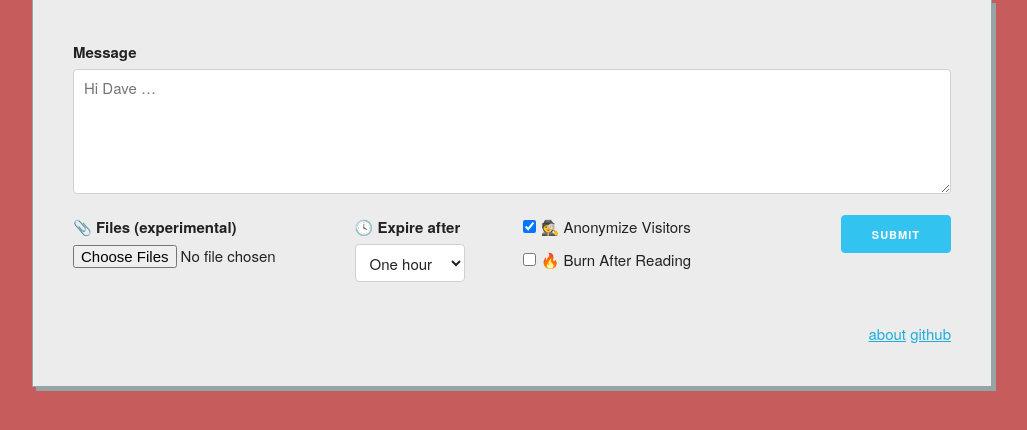
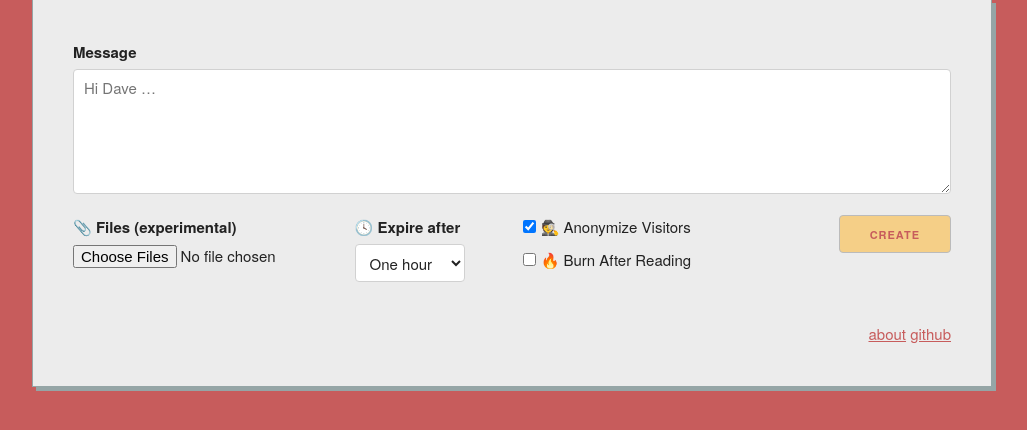
Before and after one commit to Tethik/burn-after-reading, a Flask app: page / in a window 1280 px wide. Shown: the part 170-600 px from the top of the page, without its empty margins (128-1155 px from the left). Run offline with Flask 2, Linux system fonts and the light colour scheme.

Commit message:
remove all blue colors, stick to orange and red instead.

```diff
--- a/burn/static/burn.css
+++ b/burn/static/burn.css
@@ -16,9 +16,9 @@ footer {
 
 #content {
   padding: 40px;
-  border: 1px solid #95A5A6;
-  background-color: #ECECEC;
-  box-shadow: 4px 4px #95A5A6;
+  border: 1px solid #95a5a6;
+  background-color: #ececec;
+  box-shadow: 4px 4px #95a5a6;
   margin-bottom: 50px;
 }
 
@@ -27,8 +27,12 @@ footer {
 }
 
 @keyframes flash {
-  50% {opacity:0;}
-  100% {opacity:1;}
+  50% {
+    opacity: 0;
+  }
+  100% {
+    opacity: 1;
+  }
 }
 
 .flash {
@@ -36,11 +40,11 @@ footer {
 }
 
 .msg {
-   background-color: #4183D7;
-   border-radius: 5px;
-   padding: 5px;
-   margin-bottom: 15px;
-   padding-left: 10px;
+  background-color: #f5cf87;
+  border-radius: 5px;
+  padding: 5px;
+  margin-bottom: 15px;
+  padding-left: 10px;
 }
 
 .warning {
@@ -52,8 +56,19 @@ footer {
 }
 
 .button-burn {
-  background-color: #C75C5C;
+  background-color: #c75c5c;
   color: #f5cf87;
+}
+
+.button-create,
+.button-copy {
+  background-color: #f5cf87;
+  color: #c75c5c;
+}
+
+.button-create:hover,
+.button-copy:hover {
+  color: #c75c5c;
 }
 
 .right-align {
@@ -61,8 +76,7 @@ footer {
 }
 
 .visitor-box {
-  margin-top:25px;
-
+  margin-top: 25px;
 }
 
 .visitor-table {
@@ -74,3 +88,8 @@ footer {
   font-size: 6pt;
   color: grey;
 }
+
+a,
+a:hover {
+  color: #c75c5c;
+}
--- a/burn/templates/index.html
+++ b/burn/templates/index.html
@@ -16,13 +16,7 @@
         ({{ file_bytes + used_bytes }} / {{ maxlength }})
       </span>
     </label>
-    <textarea
-      class="u-full-width"
-      id="thebox"
-      name="message"
-      placeholder="Hi Dave …"
-      ng-model="message"
-    ></textarea>
+    <textarea class="u-full-width" id="thebox" name="message" placeholder="Hi Dave …" ng-model="message"></textarea>
 
     <div class="row">
       <div class="nine columns">
@@ -59,9 +53,7 @@
 
             <div>
               <input type="checkbox" ng-model="burn_after_reading" />
-              <span
-                class="label-body"
-                title="The message will be deleted by the server after the first read."
+              <span class="label-body" title="The message will be deleted by the server after the first read."
                 >🔥 Burn After Reading</span
               >
             </div>
@@ -70,12 +62,9 @@
       </div>
 
       <div class="three columns right-align">
-        <input
-          class="button-primary"
-          value="Submit"
-          type="submit"
-          ng-click="send(message)"
-        />
+        <button class="button-create" ng-click="send(message)">
+          Create
+        </button>
       </div>
     </div>
   </div>
@@ -86,8 +75,7 @@
 
   <div id="step3" ng-show="step == 3">
     <p>
-      Your message has been encrypted and stored. Here is the url which you need
-      to share the message:
+      Your message has been encrypted and stored. Here is the url which you need to share the message:
     </p>
     <input
       type="text"
--- a/burn/templates/layout.html
+++ b/burn/templates/layout.html
@@ -1,29 +1,29 @@
-<!DOCTYPE HTML>
+<!DOCTYPE html>
 <html>
   <head>
     <!-- Mobile Specific Metas
   –––––––––––––––––––––––––––––––––––––––––––––––––– -->
-  <meta name="viewport" content="width=device-width, initial-scale=1">
+    <meta name="viewport" content="width=device-width, initial-scale=1" />
     <meta name="robots" content="none" />
 
-  <link rel="apple-touch-icon" sizes="57x57" href="/static/apple-icon-57x57.png">
-  <link rel="apple-touch-icon" sizes="60x60" href="/static/apple-icon-60x60.png">
-  <link rel="apple-touch-icon" sizes="72x72" href="/static/apple-icon-72x72.png">
-  <link rel="apple-touch-icon" sizes="76x76" href="/static/apple-icon-76x76.png">
-  <link rel="apple-touch-icon" sizes="114x114" href="/static/apple-icon-114x114.png">
-  <link rel="apple-touch-icon" sizes="120x120" href="/static/apple-icon-120x120.png">
-  <link rel="apple-touch-icon" sizes="144x144" href="/static/apple-icon-144x144.png">
-  <link rel="apple-touch-icon" sizes="152x152" href="/static/apple-icon-152x152.png">
-  <link rel="apple-touch-icon" sizes="180x180" href="/static/apple-icon-180x180.png">
-  <link rel="icon" type="image/png" sizes="192x192"  href="/static/android-icon-192x192.png">
-  <link rel="icon" type="image/png" sizes="32x32" href="/static/favicon-32x32.png">
-  <link rel="icon" type="image/png" sizes="96x96" href="/static/favicon-96x96.png">
-  <link rel="icon" type="image/png" sizes="16x16" href="/static/favicon-16x16.png">
-  <meta name="msapplication-TileColor" content="#ffffff">
-  <meta name="msapplication-TileImage" content="/static/ms-icon-144x144.png">
-  <meta name="theme-color" content="#ffffff">
+    <link rel="apple-touch-icon" sizes="57x57" href="/static/apple-icon-57x57.png" />
+    <link rel="apple-touch-icon" sizes="60x60" href="/static/apple-icon-60x60.png" />
+    <link rel="apple-touch-icon" sizes="72x72" href="/static/apple-icon-72x72.png" />
+    <link rel="apple-touch-icon" sizes="76x76" href="/static/apple-icon-76x76.png" />
+    <link rel="apple-touch-icon" sizes="114x114" href="/static/apple-icon-114x114.png" />
+    <link rel="apple-touch-icon" sizes="120x120" href="/static/apple-icon-120x120.png" />
+    <link rel="apple-touch-icon" sizes="144x144" href="/static/apple-icon-144x144.png" />
+    <link rel="apple-touch-icon" sizes="152x152" href="/static/apple-icon-152x152.png" />
+    <link rel="apple-touch-icon" sizes="180x180" href="/static/apple-icon-180x180.png" />
+    <link rel="icon" type="image/png" sizes="192x192" href="/static/android-icon-192x192.png" />
+    <link rel="icon" type="image/png" sizes="32x32" href="/static/favicon-32x32.png" />
+    <link rel="icon" type="image/png" sizes="96x96" href="/static/favicon-96x96.png" />
+    <link rel="icon" type="image/png" sizes="16x16" href="/static/favicon-16x16.png" />
+    <meta name="msapplication-TileColor" content="#ffffff" />
+    <meta name="msapplication-TileImage" content="/static/ms-icon-144x144.png" />
+    <meta name="theme-color" content="#ffffff" />
 
-  <!-- FONT
+    <!-- CSS
   –––––––––––––––––––––––––––––––––––––––––––––––––– -->
     <link rel="stylesheet" href="/static/normalize.css" />
     <link rel="stylesheet" href="/static/skeleton.css" />
@@ -39,13 +39,11 @@
     <div class="container" id="main">
       <header>
         <a href="/">
-        <img src="/static/flame.png">
+          <img src="/static/flame.png" />
         </a>
       </header>
       <div id="content">
-      {% block body %}
-
-      {% endblock %}
+        {% block body %} {% endblock %}
         <footer>
           <a href="/about">about</a>
           <a href="https://github.com/Tethik/burn-after-reading">github</a>
@@ -53,3 +51,4 @@
       </div>
     </div>
   </body>
+</html>
```
Lines whose indentation alone changed are shown as unchanged.
